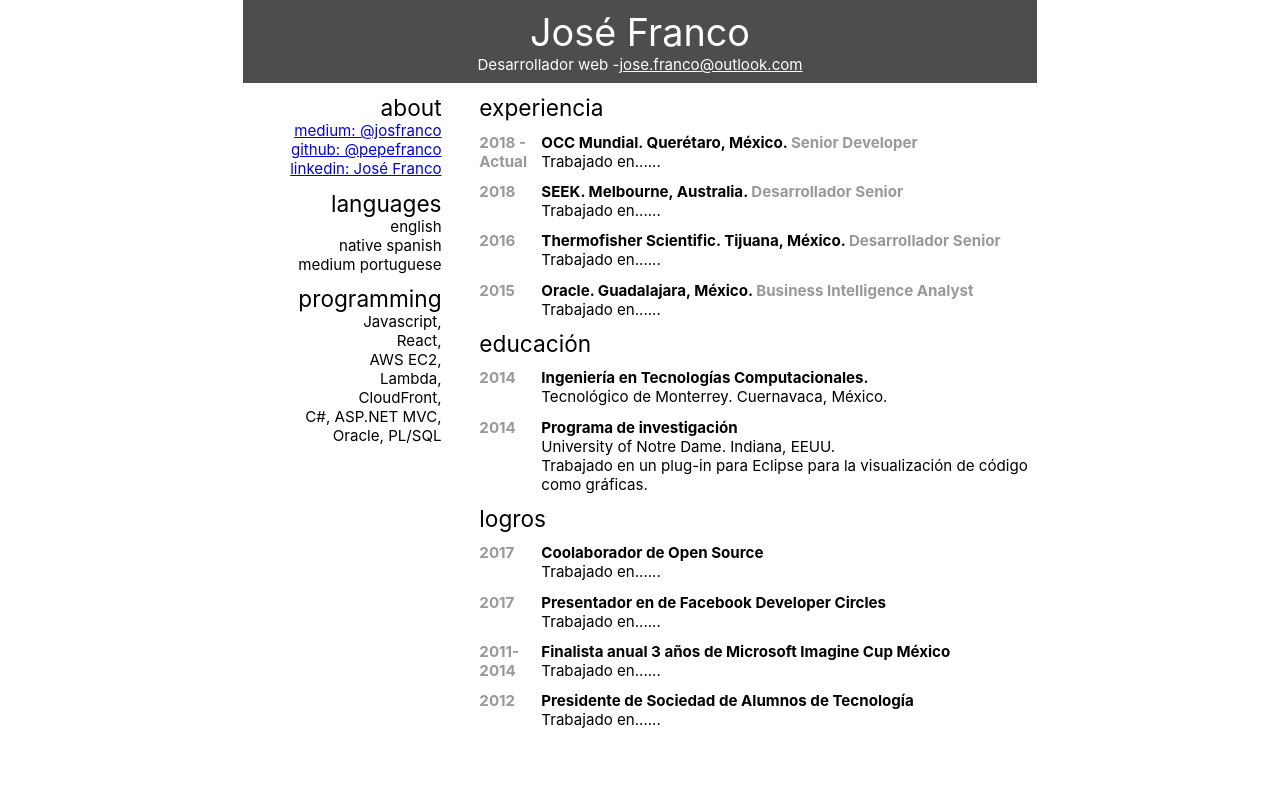
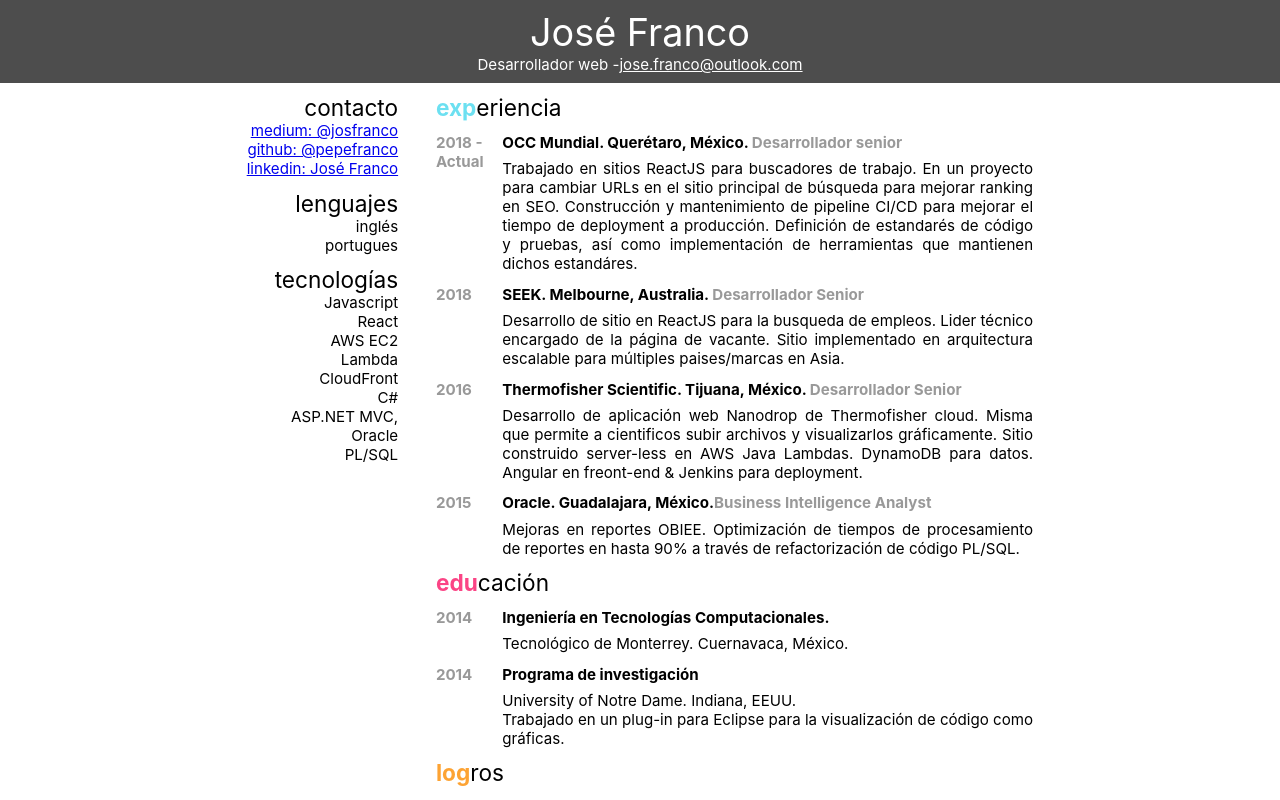
Before and after one commit to marlein5/cv, a React (Create React App) app: page / in a window 1280 px wide. Shown: the top 800 px of the page. Built offline with nearby package versions, Linux system fonts and the light colour scheme.

Commit message:
Finishin up

```diff
--- a/public/index.html
+++ b/public/index.html
@@ -25,7 +25,7 @@
     <noscript>
       You need to enable JavaScript to run this app.
     </noscript>
-    <div id="root"></div>
+    <div id="root" style="width: 100%;"></div>
     <!--
       This HTML file is a template.
       If you open it directly in the browser, you will see an empty page.
--- a/src/About/index.js
+++ b/src/About/index.js
@@ -5,7 +5,7 @@
 const About = ({ classes }) => {
   return (
     <div className={classes.root}>
-      <div className={classes.title}>about</div>
+      <div className={classes.title}>contacto</div>
       <div>
         <a href="https://medium.com/@josfranco">medium: @josfranco</a>
       </div>
--- a/src/Achievements/index.js
+++ b/src/Achievements/index.js
@@ -5,12 +5,25 @@
 const Achievements = ({ classes }) => {
   return (
     <div className={classes.root}>
-      <div className={classes.title}>logros</div>
+      <div className={classes.title}>
+        <span className={classes.orange}>log</span>
+        ros
+      </div>
       <div className={classes.item}>
         <div className={classes.itemLeft}>2017</div>
         <div className={classes.itemRight}>
           <span className={classes.itemTitle}>Coolaborador de Open Source</span>
-          <div className={classes.itemContent}>Trabajado en......</div>
+          <div className={classes.itemContent}>
+            Traducción de la{" "}
+            <a href="https://jestjs.io/es-ES/">
+              documentación de Jest a español
+            </a>
+            . Trabajado en{" "}
+            <a href="https://github.com/coralproject/talk">
+              Coral Project Talk
+            </a>
+            .
+          </div>
         </div>
       </div>
 
@@ -21,7 +34,9 @@
             <span className={classes.itemTitle}>
               Presentador en de Facebook Developer Circles
             </span>
-            <div className={classes.itemContent}>Trabajado en......</div>
+            <div className={classes.itemContent}>
+              Presentación de Unit testing en aplicaciones ReactJS en un meetup.
+            </div>
           </div>
         </div>
       </div>
@@ -33,7 +48,14 @@
             <span className={classes.itemTitle}>
               Finalista anual 3 años de Microsoft Imagine Cup México
             </span>
-            <div className={classes.itemContent}>Trabajado en......</div>
+            <div className={classes.itemContent}>
+              Diseño y desarrollo de aplicaciones web y mobiles en plataformas
+              Microsoft. Proyectos que buscaban resolver diferentes problemas
+              sociales, como emergencias medicas, incrementar la donación
+              voluntaria de sangre y reducir el uso de energia en oficinas.
+              Herramientas usadas incluyen SDK de Windows Phone, .NET MVC &
+              Azure.
+            </div>
           </div>
         </div>
       </div>
@@ -45,7 +67,10 @@
             <span className={classes.itemTitle}>
               Presidente de Sociedad de Alumnos de Tecnología
             </span>
-            <div className={classes.itemContent}>Trabajado en......</div>
+            <div className={classes.itemContent}>
+              Organización de converencias para compañeros estudiantes con
+              presentadores de Google, IBM, Apple & Microsoft.
+            </div>
           </div>
         </div>
       </div>
--- a/src/Education/index.js
+++ b/src/Education/index.js
@@ -5,7 +5,10 @@
 const Education = ({ classes }) => {
   return (
     <div className={classes.root}>
-      <div className={classes.title}>educación</div>
+      <div className={classes.title}>
+        <span className={classes.pink}>edu</span>
+        cación
+      </div>
       <div className={classes.item}>
         <div className={classes.itemLeft}>2014</div>
         <div className={classes.itemRight}>
--- a/src/Experience/index.js
+++ b/src/Experience/index.js
@@ -5,15 +5,25 @@
 const Experience = ({ classes }) => {
   return (
     <div className={classes.root}>
-      <div className={classes.title}>experiencia</div>
+      <div className={classes.title}>
+        <span className={classes.blue}>exp</span>
+        eriencia
+      </div>
       <div className={classes.item}>
         <div className={classes.itemLeft}>2018 - Actual</div>
         <div className={classes.itemRight}>
           <span className={classes.itemTitle}>
             OCC Mundial. Querétaro, México.
           </span>
-          <span className={classes.itemSubTitle}> Senior Developer</span>
-          <div className={classes.itemContent}>Trabajado en......</div>
+          <span className={classes.itemSubTitle}> Desarrollador senior</span>
+          <div className={classes.itemContent}>
+            Trabajado en sitios ReactJS para buscadores de trabajo. En un
+            proyecto para cambiar URLs en el sitio principal de búsqueda para
+            mejorar ranking en SEO. Construcción y mantenimiento de pipeline
+            CI/CD para mejorar el tiempo de deployment a producción. Definición
+            de estandarés de código y pruebas, así como implementación de
+            herramientas que mantienen dichos estandáres.
+          </div>
         </div>
       </div>
 
@@ -22,7 +32,11 @@
         <div className={classes.itemRight}>
           <span className={classes.itemTitle}>SEEK. Melbourne, Australia.</span>
           <span className={classes.itemSubTitle}> Desarrollador Senior</span>
-          <div className={classes.itemContent}>Trabajado en......</div>
+          <div className={classes.itemContent}>
+            Desarrollo de sitio en ReactJS para la busqueda de empleos. Lider
+            técnico encargado de la página de vacante. Sitio implementado en
+            arquitectura escalable para múltiples paises/marcas en Asia.
+          </div>
         </div>
       </div>
 
@@ -33,7 +47,13 @@
             Thermofisher Scientific. Tijuana, México.
           </span>
           <span className={classes.itemSubTitle}> Desarrollador Senior</span>
-          <div className={classes.itemContent}>Trabajado en......</div>
+          <div className={classes.itemContent}>
+            Desarrollo de aplicación web Nanodrop de Thermofisher cloud. Misma
+            que permite a cientificos subir archivos y visualizarlos
+            gráficamente. Sitio construido server-less en AWS Java Lambdas.
+            DynamoDB para datos. Angular en freont-end & Jenkins para
+            deployment.
+          </div>
         </div>
       </div>
 
@@ -44,10 +64,13 @@
             Oracle. Guadalajara, México.
           </span>
           <span className={classes.itemSubTitle}>
-            {" "}
             Business Intelligence Analyst
           </span>
-          <div className={classes.itemContent}>Trabajado en......</div>
+          <div className={classes.itemContent}>
+            Mejoras en reportes OBIEE. Optimización de tiempos de procesamiento
+            de reportes en hasta 90% a través de refactorización de código
+            PL/SQL.
+          </div>
         </div>
       </div>
     </div>
--- a/src/Header/styles.js
+++ b/src/Header/styles.js
@@ -7,7 +7,8 @@
     display: "flex",
     flexDirection: "column",
     alignItems: "center",
-    height: "22mm"
+    height: "22mm",
+    width: "100%"
   },
   name: {
     fontSize: constants.text.header,
--- a/src/Languages/index.js
+++ b/src/Languages/index.js
@@ -5,10 +5,9 @@
 const Languages = ({ classes }) => {
   return (
     <div className={classes.root}>
-      <div className={classes.title}>languages</div>
-      <div>english</div>
-      <div>native spanish</div>
-      <div>medium portuguese</div>
+      <div className={classes.title}>lenguajes</div>
+      <div>inglés</div>
+      <div>portugues</div>
     </div>
   );
 };
--- a/src/Programming/index.js
+++ b/src/Programming/index.js
@@ -5,14 +5,16 @@
 const Programming = ({ classes }) => {
   return (
     <div className={classes.root}>
-      <div className={classes.title}>programming</div>
-      <div>Javascript,</div>
-      <div>React,</div>
-      <div>AWS EC2,</div>
-      <div>Lambda,</div>
-      <div>CloudFront,</div>
-      <div>C#, ASP.NET MVC,</div>
-      <div>Oracle, PL/SQL</div>
+      <div className={classes.title}>tecnologías</div>
+      <div>Javascript</div>
+      <div>React</div>
+      <div>AWS EC2</div>
+      <div>Lambda</div>
+      <div>CloudFront</div>
+      <div>C#</div>
+      <div>ASP.NET MVC,</div>
+      <div>Oracle</div>
+      <div>PL/SQL</div>
     </div>
   );
 };
--- a/src/constants.js
+++ b/src/constants.js
@@ -2,7 +2,10 @@
   colors: {
     darkGray: "#333333",
     gray: "#4D4D4D",
-    lightGray: "#999999"
+    lightGray: "#999999",
+    blue: "#6CE0F1",
+    pink: "#FB4485",
+    orange: "#FDA333"
   },
   text: {
     header: "10mm",
--- a/src/rightItemsStyles.js
+++ b/src/rightItemsStyles.js
@@ -29,6 +29,22 @@
   itemSubTitle: {
     fontWeight: "bold",
     color: constants.colors.lightGray
+  },
+  itemContent: {
+    textAlign: "justify",
+    paddingTop: "2mm"
+  },
+  blue: {
+    fontWeight: "bold",
+    color: constants.colors.blue
+  },
+  pink: {
+    fontWeight: "bold",
+    color: constants.colors.pink
+  },
+  orange: {
+    fontWeight: "bold",
+    color: constants.colors.orange
   }
 };
 
--- a/src/styles.js
+++ b/src/styles.js
@@ -2,20 +2,23 @@
   root: {
     display: "flex",
     flexDirection: "column",
-    maxWidth: "210mm",
-    width: "210mm"
+    alignItems: "center"
   },
   content: {
     display: "flex",
     height: "255mm",
     maxHeight: "255mm",
-    margin: "1px solid"
+    paddingLeft: "10mm",
+    paddingRight: "12mm",
+    paddingBottom: "12mm",
+    maxWidth: "210mm",
+    width: "210mm"
   },
   leftColumn: {
     flex: 1
   },
   rightColumn: {
-    flex: 3
+    flex: 4
   }
 };
 
```
